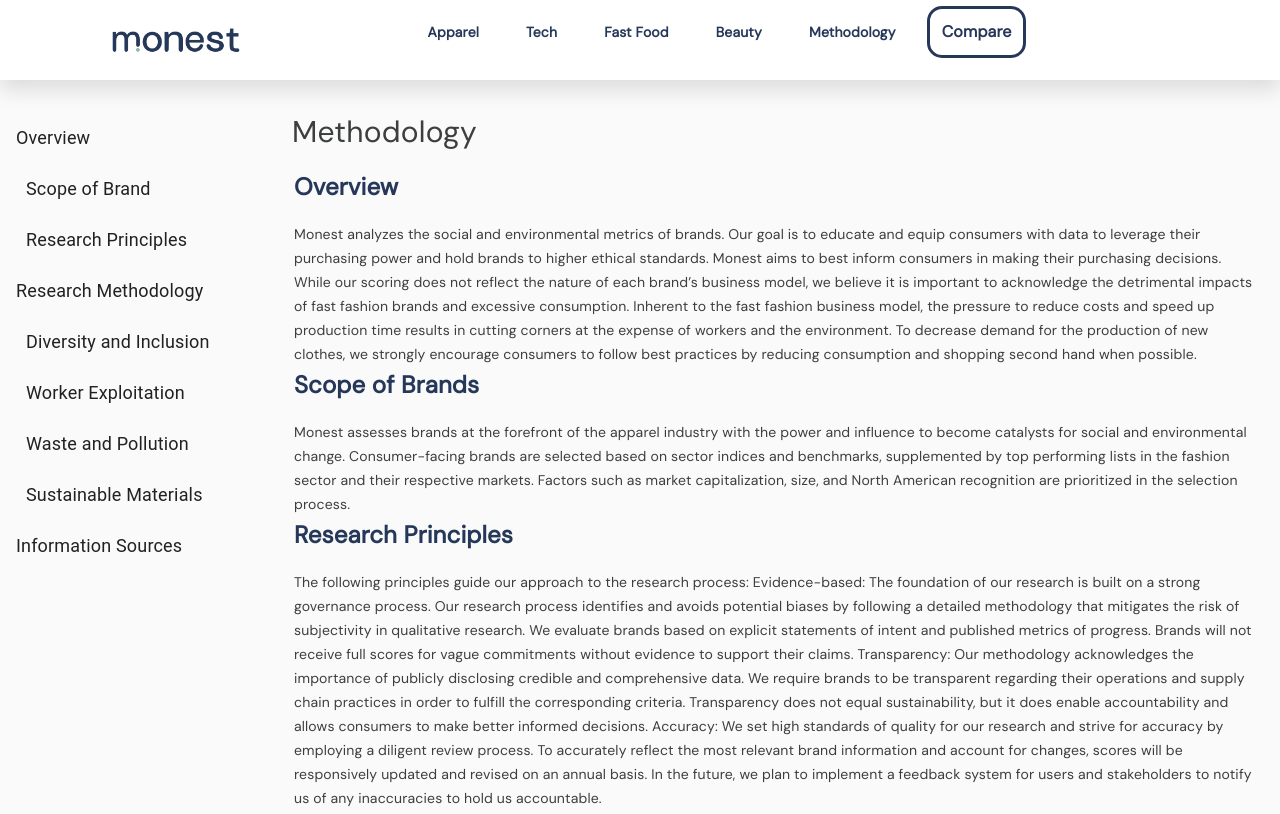
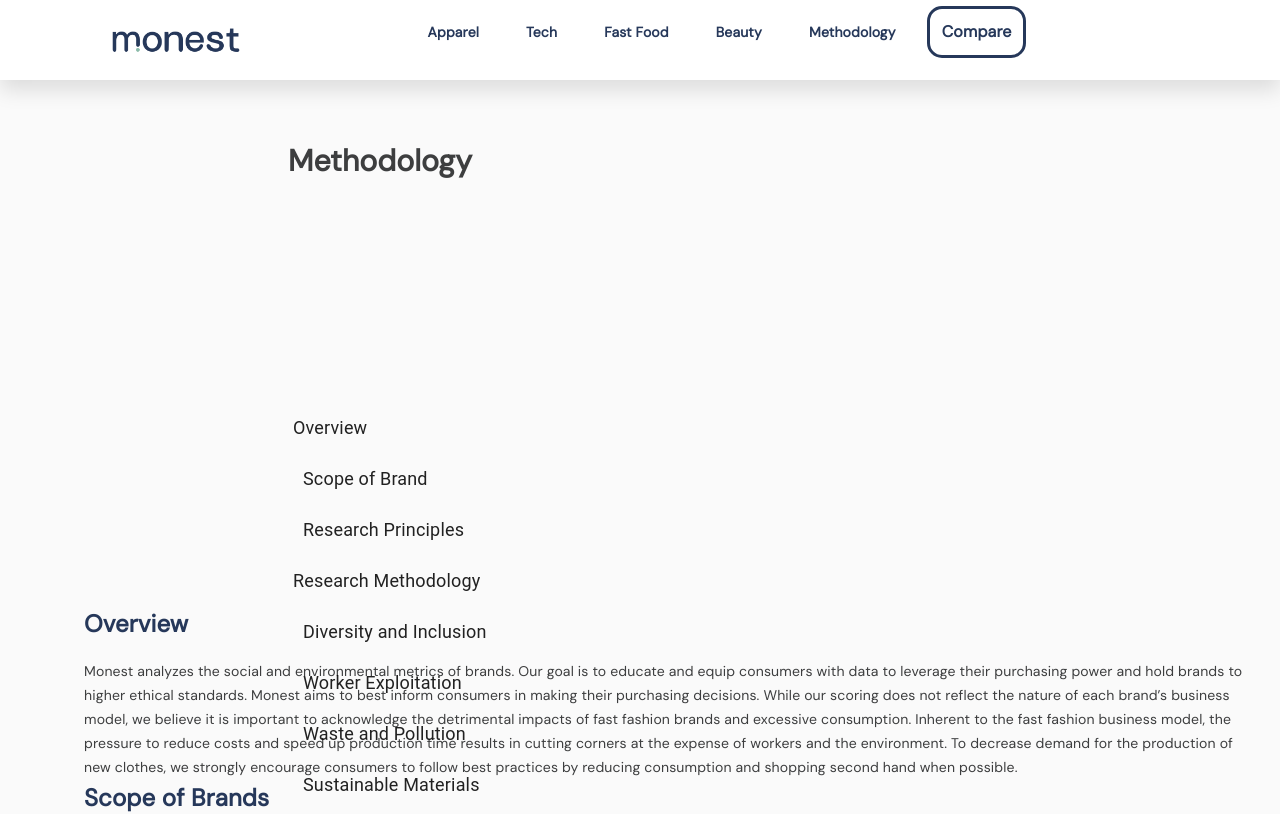
Before and after one commit to cara-mu/monestco, a React (Create React App) app in the folder client/: page /methodology in a window 1280 px wide. Shown: the top 814 px of the page. Built offline with nearby package versions, Linux system fonts and the light colour scheme.

Commit message:
methodology laptop and mobile page done

```diff
--- a/client/src/pages/Methodology.js
+++ b/client/src/pages/Methodology.js
@@ -35,12 +35,6 @@
   root: {
     display: 'flex',
   },
-  drawer: {
-    [theme.breakpoints.up('sm')]: {
-      width: drawerWidth,
-      flexShrink: 0,
-    },
-  },
   appBar: {
     color:"black",
     boxShadow:"none",
@@ -58,6 +52,7 @@
     padding:0,
     position:"fixed",
     paddingLeft:15,
+    marginTop:146,
     marginRight: theme.spacing(4),
     [theme.breakpoints.up('sm')]: {
       display: 'none',
@@ -68,17 +63,24 @@
   drawerPaper: {
     width: drawerWidth,
     marginTop:0,
+    marginLeft:277,
     background:"white",
+    position:'absolute',
+    height:'auto',
     borderColor:"transparent",
     [theme.breakpoints.up('sm')]: {
-        marginTop:40,
+        marginTop:330,
         background:"transparent",
     },
   },
   content: {
     flexGrow: 1,
     padding: theme.spacing(3),
-    marginLeft:30,
+    [theme.breakpoints.up('sm')]: {
+        marginTop:307,
+        marginLeft:30,
+        background:"transparent",
+    },
   },
 }));
 
@@ -134,7 +136,7 @@
     const container = window !== undefined ? () => window().document.body : undefined;
 
     return (
-        <div className={classes.root}>
+        <div className={`method_page ${classes.root}`}>
             <CssBaseline />
             <AppBar position="absolute" className={classes.appBar}>
                 <Toolbar>
@@ -149,9 +151,9 @@
                         INDEX
                     </div>
                 </IconButton>
-                <Typography variant="h6" noWrap style={{marginLeft:28, fontStyle:"normal", fontBold:"bold",fontSize:"30px",color:"#3D3E3F",fontFamily:"DM Sans"}}>
+                <p className="methodology_heading" >
                     Methodology
-                </Typography>
+                </p>
                 </Toolbar>
             </AppBar>
             <nav className={classes.drawer} aria-label="mailbox folders">
--- a/client/src/styles/Methodology.css
+++ b/client/src/styles/Methodology.css
@@ -34,3 +34,67 @@
 .MuiTypography-body1 {
     font-size: large !important;
 }
+
+.makeStyles-drawer-80 {
+    width: 0% !important;
+}
+
+@media only screen and (min-width:1300px) {
+    .methodology_heading {
+        margin-left:384px;
+        font-style:  normal;
+        font-size: 30px;
+        color: #3D3E3F;
+        font-family:"DM Sans";
+        margin-top:121px;
+        font-weight:bold
+    }
+    .method_page{
+        margin-left : 624px;
+        margin-right: 283px;
+    }
+}
+
+.methodology_heading {
+    margin-left: 24px;
+    font-style:  normal;
+    font-size: 30px;
+    color: #3D3E3F;
+    font-family:"DM Sans";
+    font-weight:bold
+}
+
+
+
+@media only screen and (min-width:414px) {
+    .methodology_heading {
+        margin-left: 24px;
+        font-style:  normal;
+        font-size: 30px;
+        color: #3D3E3F;
+        font-family:"DM Sans";
+        margin-top:40px;
+        font-weight:bold
+    }
+    .method_page{
+        margin-left : 30px;
+        margin-top: 130px;
+    }
+}
+
+
+@media only screen and (max-width:414px) {
+    .methodology_heading {
+        margin-left: 24px;
+        font-style:  normal;
+        font-size: 30px;
+        color: #3D3E3F;
+        font-family:"DM Sans";
+        margin-top:40px;
+        font-weight:bold
+    }
+    .method_page{
+        margin-left : 19px;
+        margin-top: 130px;
+    }
+}
```
Also changed, not shown: 1 other file (tests, documents, lock files or other folders).
